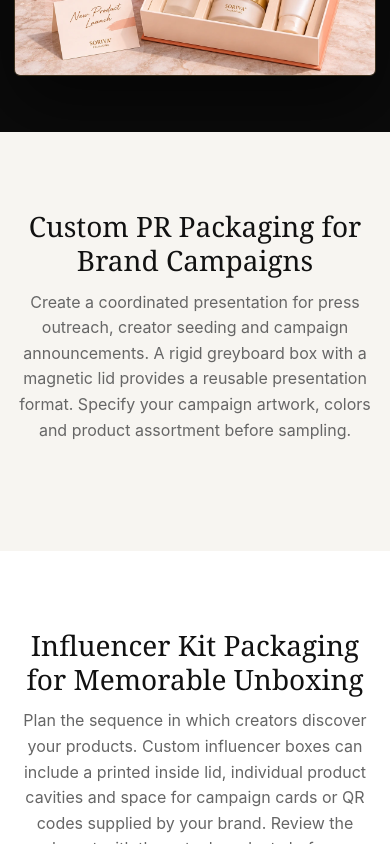
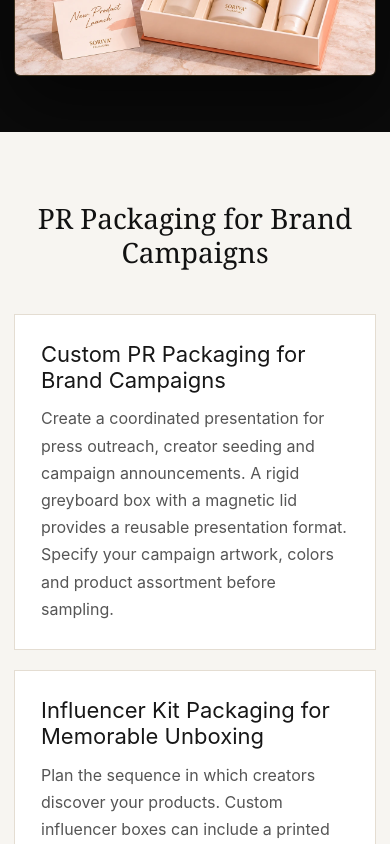
Before and after one commit to zikaiou/soriva-packaging, a Next.js app: page /products/custom-pr-boxes in a window 390 px wide. Shown: the part 960-1804 px from the top of the page. Built offline with nearby package versions, Linux system fonts and the light colour scheme.

Commit message:
Compact PR box SEO sections into responsive card grids

```diff
--- a/src/app/products/custom-pr-boxes/page.tsx
+++ b/src/app/products/custom-pr-boxes/page.tsx
@@ -32,7 +32,7 @@ const headStyle={position:"static",display:"block",height:"auto",overflow:"visib
 const headingStyle={position:"static",height:"auto",whiteSpace:"normal",lineHeight:1.2,overflow:"visible"} as const;
 export default function Page(){return <main className="mrb-page">
 <section className="mrb-hero"><div className="container"><nav className="mrb-breadcrumb" aria-label="Breadcrumb"><a href="/">Home</a> / <a href="/products/">Products</a> / Custom PR Boxes</nav><div className="mrb-hero-grid"><div className="mrb-hero-copy"><span className="mrb-eyebrow">INFLUENCER &amp; PR PACKAGING</span><h1>Custom PR Boxes for Brands and Influencer Marketing</h1><p className="mrb-lead">Premium custom PR boxes with creative branded printing, magnetic closures and tailored inserts, designed for influencer marketing, product launches, media kits and memorable unboxing experiences. Packaging only.</p><div className="mrb-tags"><span>MOQ 200 pcs</span><span>Magnetic Closure</span><span>Custom Inserts</span></div><div className="mrb-hero-actions"><a className="btn gold" href="/rfq/?interest=Custom%20PR%20Boxes">Request a Quote</a><a className="btn-wa" href={waLink(WA_MESSAGES.products)} target="_blank" rel="noopener"><WhatsAppIcon /> Chat on WhatsApp</a></div></div><div className="mrb-hero-media"><img src={IMAGE} alt={ALT} width="1200" height="900"/></div></div></div></section>
-{sections.map(([title,description],i)=><section key={title} className={i%2===0?"mrb-section soft":"mrb-section"} style={sectionStyle}><div className="container"><div className="mrb-head center" style={headStyle}><h2 style={headingStyle}>{title}</h2><p>{description}</p></div></div></section>)}
+{[sections.slice(0,4),sections.slice(4)].map((group,i)=><section key={i} className={i===0?"mrb-section soft":"mrb-section"} style={{...sectionStyle,paddingBlock:"56px"}}><div className="container"><div className="mrb-head center" style={headStyle}><h2 style={headingStyle}>{i===0?"PR Packaging for Brand Campaigns":"Customization and Manufacturing"}</h2></div><div style={{display:"grid",gridTemplateColumns:"repeat(auto-fit,minmax(min(100%, 320px),1fr))",gap:"20px"}}>{group.map(([title,description])=><article key={title} style={{background:"#ffffff",border:"1px solid #e4ddd2",padding:"26px",minWidth:0,color:"#171717"}}><h3 style={{...headingStyle,fontSize:"22px",margin:"0 0 12px",color:"#171717"}}>{title}</h3><p style={{margin:0,lineHeight:1.7,color:"#555555"}}>{description}</p></article>)}</div></div></section>)}
 <section className="mrb-section soft" style={sectionStyle}><div className="container"><div className="mrb-head center" style={headStyle}><h2 style={headingStyle}>Related Packaging Options</h2><div className="mrb-hero-actions" style={{justifyContent:"center"}}>{[["Gift Boxes with Inserts","/products/custom-gift-boxes-with-inserts/"],["Magnetic Rigid Gift Boxes","/products/custom-magnetic-rigid-gift-box/"],["Corporate Gift Boxes","/products/custom-corporate-gift-boxes/"]].map(([t,h])=><a key={h} className="btn ghost" style={{color:"#111111"}} href={h}>{t} →</a>)}</div></div></div></section>
 <section className="mrb-section" style={sectionStyle}><div className="container"><div className="mrb-head center" style={headStyle}><h2 style={headingStyle}>Frequently Asked Questions</h2></div><div className="mrb-faq">{faqs.map(f=><div className="mrb-faq-item" key={f.q}><b>{f.q}</b><p>{f.a}</p></div>)}</div></div></section>
 <section className="mrb-quote"><div className="container mrb-quote-grid"><div><span className="mrb-eyebrow">START A PROJECT</span><h2 style={headingStyle}>Request a Custom PR Box Quote</h2><p style={{color:"#c5c5c5"}}>Share your campaign artwork, product dimensions, quantity and destination for a packaging quotation.</p></div><QuoteForm/></div></section><script type="application/ld+json" dangerouslySetInnerHTML={{__html:JSON.stringify(schema)}}/></main>}
```
